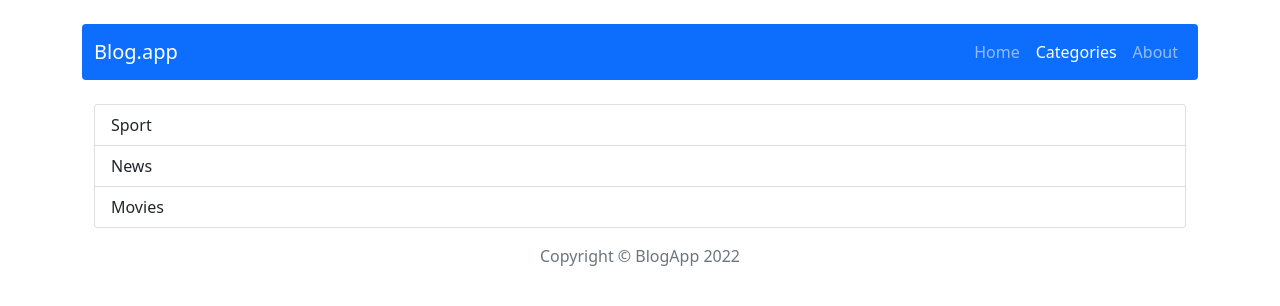
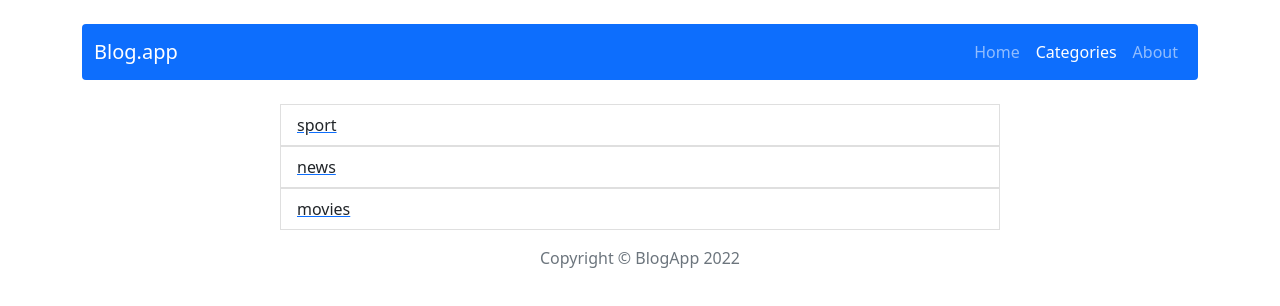
Before and after one commit to evacu8/react-blog-app, a React (Create React App) app: page /categories in a window 1280 px wide. Shown: the top 306 px of the page. Built offline with nearby package versions, Linux system fonts and the light colour scheme.

Commit message:
Add display posts by category

```diff
--- a/src/App.js
+++ b/src/App.js
@@ -9,6 +9,7 @@ import Header from './components/views/Header/Header';
 import Footer from './components/views/Footer/Footer';
 import { Container } from 'react-bootstrap';
 import Categories from './components/pages/Categories/Categories';
+import Category from './components/features/Category/Category';
 
 function App() {
   return (
@@ -19,6 +20,7 @@ function App() {
           <Route path="/" element={<Home />} />
           <Route path="/about" element={<About />} />
           <Route path="/categories" element={<Categories />} />
+          <Route path="/category/:category" element={<Category />} />
           <Route path="/post/:id" element={<SinglePost />} />
           <Route path="/post/add" element={<AddPost />} />
           <Route path="/post/edit/:id" element={<EditPost />} />
--- a/src/components/features/AllCategories/AllCategories.js
+++ b/src/components/features/AllCategories/AllCategories.js
@@ -1,14 +1,15 @@
 import { Container } from 'react-bootstrap';
 import { useSelector } from 'react-redux';
+import { Link } from 'react-router-dom';
 import { getAllCategories } from '../../../redux/categoriesRedux';
 
 const AllCategories = () => {
 
   const categories = useSelector(state => getAllCategories(state));
   return (
-    <Container>
+    <Container className='col-8'>
       <ul className="list-group">
-        {categories.map(category => <li className="list-group-item" key={category.id}>{category.value}</li>)}
+        {categories.map(category => <Link key={category.id} to={"/category/" + category.value}> <li className="list-group-item" key={category.id}>{category.value}</li> </Link>)}
       </ul>
     </Container>
   );
--- /dev/null
+++ b/src/components/features/Category/Category.js
@@ -0,0 +1,34 @@
+import { useSelector } from "react-redux";
+import PostCard from '../PostCard/PostCard';
+import { getPostsByCategory } from "../../../redux/categoriesRedux";
+import { useParams } from "react-router-dom";
+import { Container } from "react-bootstrap";
+import { capitalize } from '../../../utils/capitalize';
+
+const Category = () => {
+
+  const { category } = useParams();
+  const categoryData = capitalize(category);
+  const posts = useSelector(state => getPostsByCategory(state, categoryData));
+
+  return (
+    <Container>
+      <div className="d-flex justify-content-between mb-4">
+        <h2>Category: {category}</h2>
+      </div>
+      <ul className="d-flex flex-wrap row">
+        {posts.map(post =>
+          <PostCard
+            key={post.id}
+            title={post.title}
+            id={post.id}
+            shortDescription={post.shortDescription}
+            author={post.author}
+            publishedDate={post.publishedDate}
+            category={post.category}/>)}
+      </ul>
+      </Container>
+  );
+};
+
+export default Category;
--- a/src/redux/categoriesRedux.js
+++ b/src/redux/categoriesRedux.js
@@ -1,5 +1,6 @@
 //selectors
 export const getAllCategories = state => state.categories;
+export const getPostsByCategory = ({ posts }, category) => posts.filter(post => post.category === category);
 
 const categoriesReducer = (statePart = [], action) => {
   switch (action.type) {
--- a/src/redux/initialState.js
+++ b/src/redux/initialState.js
@@ -41,15 +41,15 @@ const initialState = {
   categories: [
     {
       id: '1',
-      value: 'Sport',
+      value: 'sport',
     },
     {
       id: '2',
-      value: 'News',
+      value: 'news',
     },
     {
       id: '3',
-      value: 'Movies',
+      value: 'movies',
     },
   ],
 }
--- /dev/null
+++ b/src/utils/capitalize.js
@@ -0,0 +1,4 @@
+export const capitalize = (string) => {
+  const CapitalizedString = string[0].toUpperCase() + string.substring(1);
+return CapitalizedString;
+}
```
